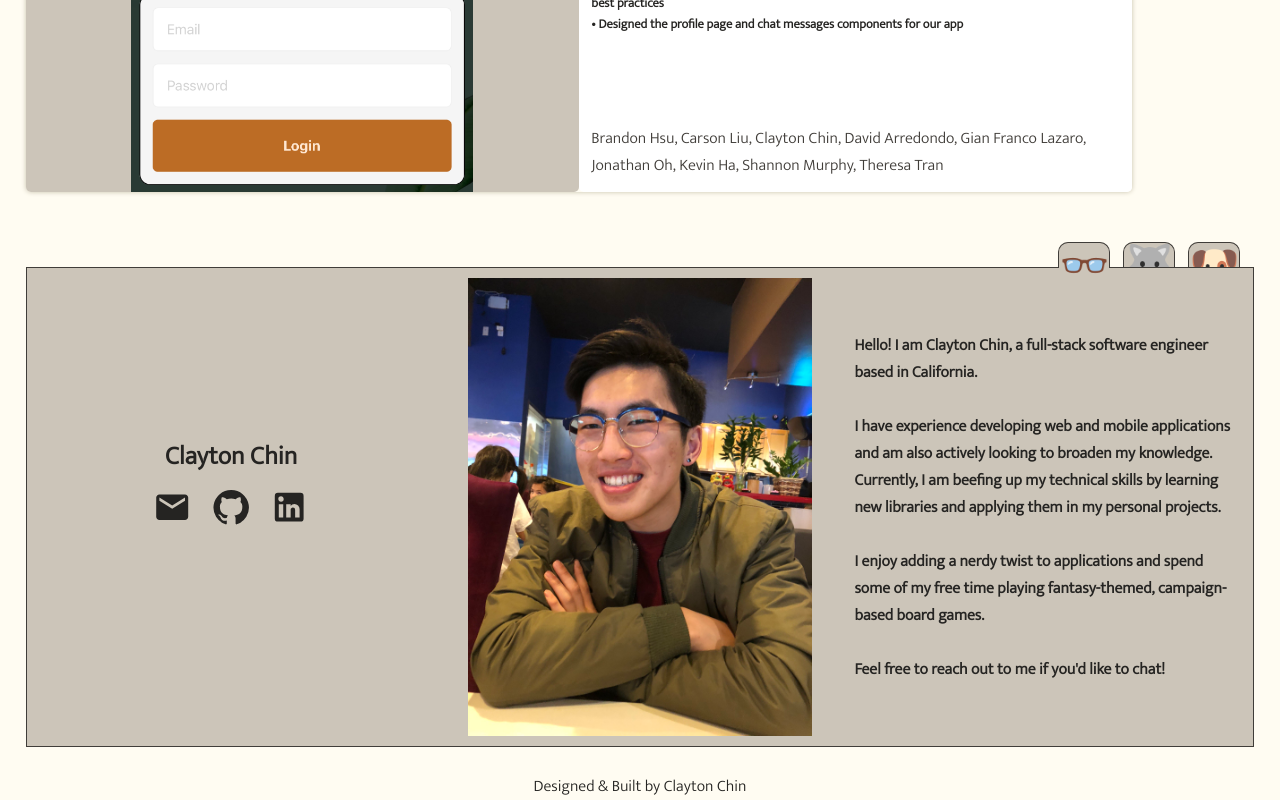
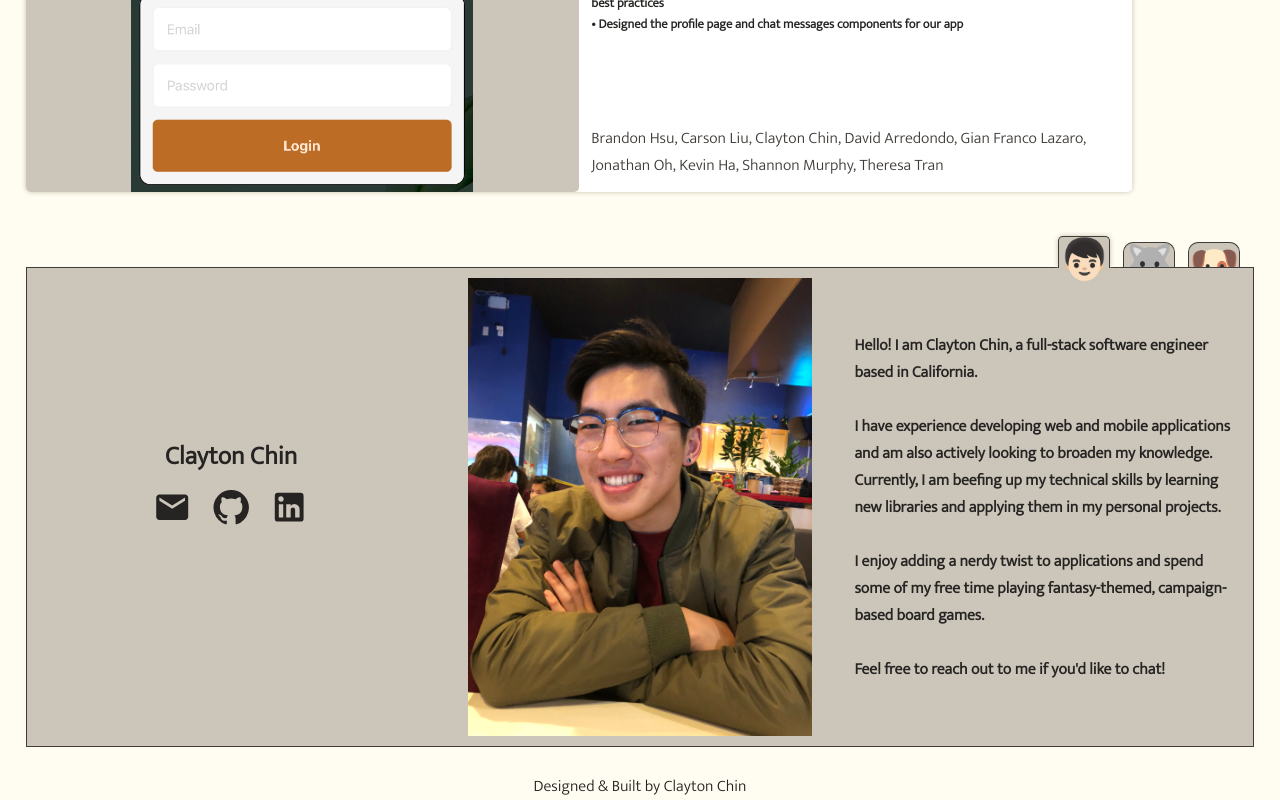
Before and after one commit to mrdooby/portfolio, a React (Create React App) app: page / in a window 1280 px wide. Shown: the part 1765-2565 px from the top of the page. Built offline with nearby package versions, Linux system fonts and the light colour scheme.

Commit message:
feat: about icons go up on hover and stay up on click

```diff
--- a/src/components/About.jsx
+++ b/src/components/About.jsx
@@ -11,7 +11,9 @@ const About = () => {
   const [zClay, setZClay] = useState(4);
   const [zKenji, setZKenji] = useState(1);
   const [zYuffie, setZYuffie] = useState(1);
-
+  const [tClay, setTClay] = useState('-0.15em');
+  const [tKenji, setTKenji] = useState(0);
+  const [tYuffie, setTYuffie] = useState(0);
   const renderView = () => {
     switch (view) {
       case 'Me':
@@ -29,27 +31,36 @@ const About = () => {
   return (
     <AboutContainer>
       <TabBox>
-        <ClayTab z={zClay}
+        <ClayTab z={zClay} t={tClay}
         onClick={(e) => {
           setView('Me');
           setZClay(4);
           setZKenji(1);
           setZYuffie(1);
+          setTClay('-0.15em');
+          setTKenji(0);
+          setTYuffie(0);
         }}
-        >👓</ClayTab>
-        <KenjiTab z={zKenji}
+        >👦🏻</ClayTab>
+        <KenjiTab z={zKenji} t={tKenji}
         onClick={(e) => {
           setView('Kenji');
           setZClay(1);
           setZKenji(4);
           setZYuffie(1);
+          setTClay(0);
+          setTKenji('-0.15em');
+          setTYuffie(0);
           }}>🐺</KenjiTab>
-        <YuffieTab z={zYuffie}
+        <YuffieTab z={zYuffie} t={tYuffie}
         onClick={(e) => {
           setView('Yuffie');
           setZClay(1);
           setZKenji(1);
           setZYuffie(4);
+          setTClay(0);
+          setTKenji(0);
+          setTYuffie('-0.15em');
           }}>🐶</YuffieTab>
       </TabBox>
       <Suspense fallback={<p>Loading...</p>}>{renderView()}</Suspense>
@@ -87,21 +98,24 @@ const ClayTab = styled.div`
   background-color: #ccc5b9;
   top: -25px;
   z-index: ${props => props.z};
+  transform: translateY(${props => props.t});
   :hover {
     cursor: pointer;
+    transform: translateY(-0.15em);
   }
   &:after {
     content: '';
     border-style: solid solid none solid;
     border-color: #403d39;
     border-width: 1px;
-    height: 25px;
+    height: calc(25px + 0.15em);
     width: 50px;
     position: absolute;
     top: 0;
-    border-radius: 10px 10px 0 0;
+    border-radius: 5px 5px 0 0;
     background-color: #ccc5b9;
     z-index: -1;
+    box-shadow: 0 0 5px #c7c1ad;
   }
 `;
 
@@ -116,15 +130,17 @@ const KenjiTab = styled.div`
   align-items: center;
   background-color: #ccc5b9;
   z-index: ${props => props.z};
+  transform: translateY(${props => props.t});
   :hover {
     cursor: pointer;
+    transform: translateY(-0.15em);
   }
   &:after {
     content: '';
     border-style: solid solid none solid;
     border-color: #403d39;
     border-width: 1px;
-    height: 25px;
+    height: calc(25px + 0.15em);
     width: 50px;
     position: absolute;
     top: 0;
@@ -145,15 +161,17 @@ const YuffieTab = styled.div`
 align-items: center;
 background-color: #ccc5b9;
 z-index: ${props => props.z};
+transform: translateY(${props => props.t});
 :hover {
   cursor: pointer;
+  transform: translateY(-0.15em);
 }
 &:after {
   content: '';
   border-style: solid solid none solid;
   border-color: #403d39;
   border-width: 1px;
-    height: 25px;
+  height: calc(25px + 0.15em);
   width: 50px;
   position: absolute;
   top: 0;
```
Lines whose indentation alone changed are shown as unchanged.
